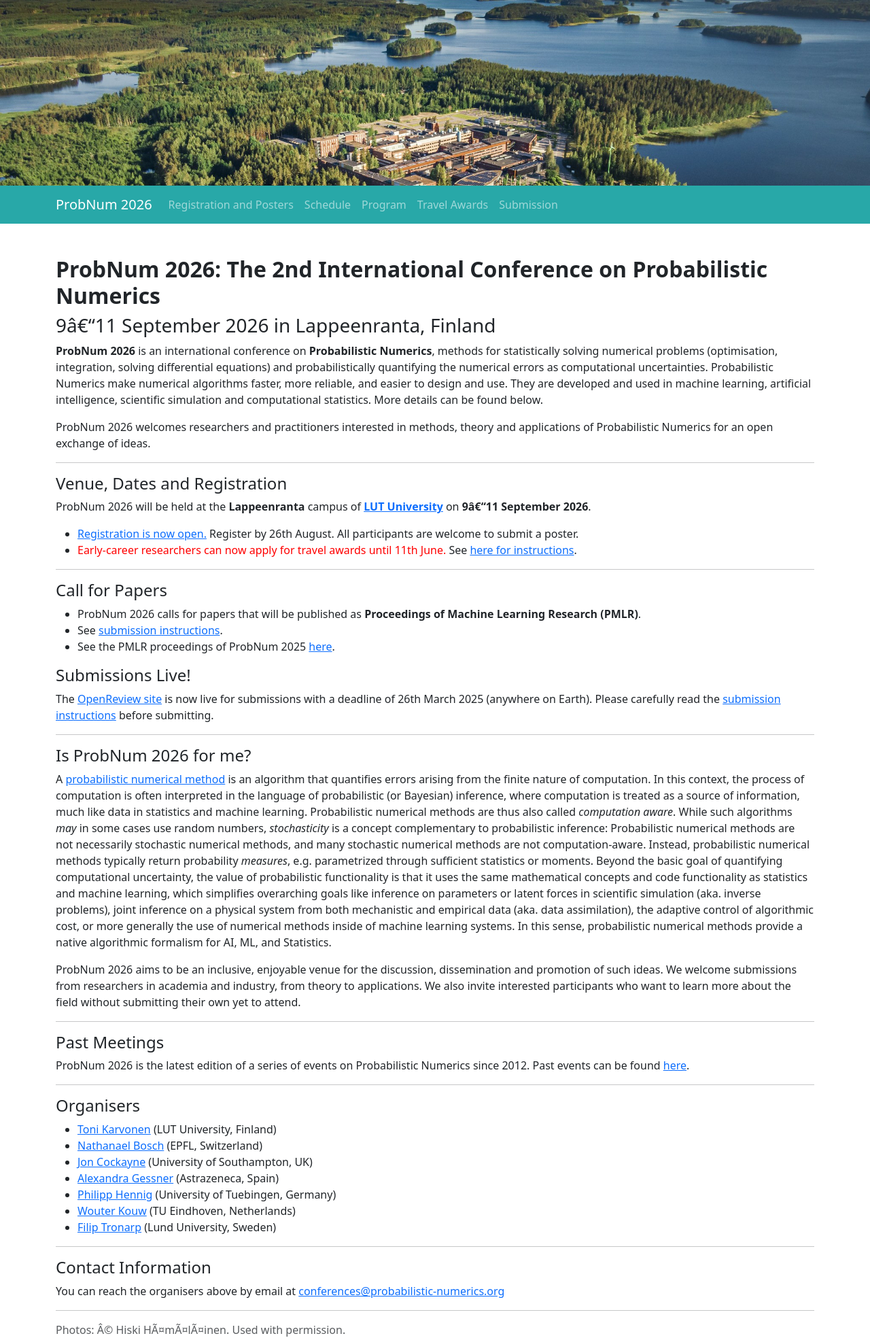
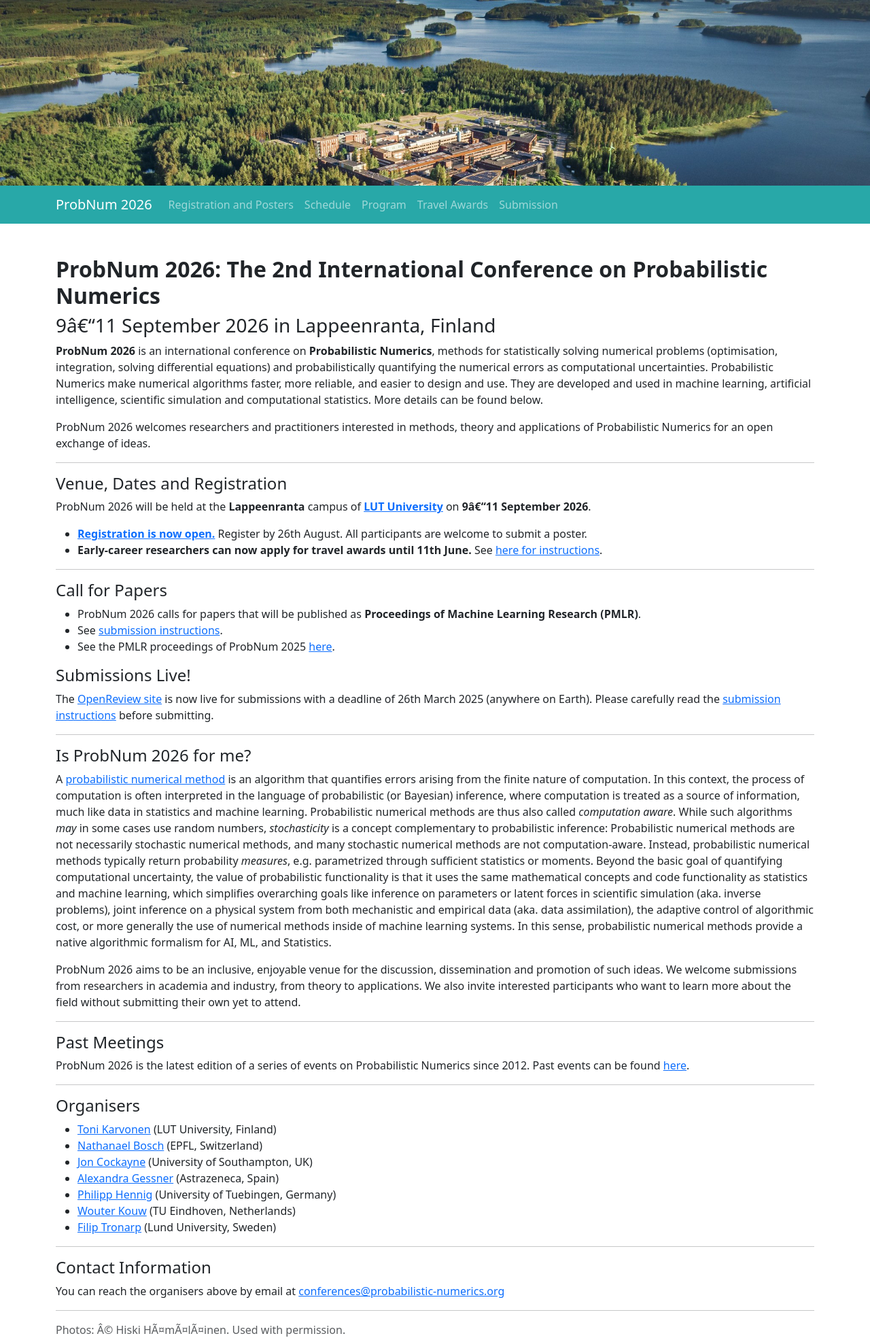
Before and after one commit to probnum2026/probnum2026.github.io, a Jekyll site: the page built from index.md, in a window 1280 px wide. Shown: the whole page at 68% size. Built offline with Jekyll 4.4.1, drawn with Linux system fonts in a browser that asks for light colours; nearby versions of some CDN libraries.

Commit message:
formatting

```diff
--- a/index.md
+++ b/index.md
@@ -16,8 +16,8 @@ ProbNum 2026 welcomes researchers and practitioners interested in methods, theor
 
 ProbNum 2026 will be held at the **Lappeenranta** campus of **[LUT University](https://www.lut.fi/en)** on **9&ndash;11 September 2026**.
 
-- <span style="color:red">[Registration is now open.](/registration)</span> Register by 26th August. All participants are welcome to submit a poster.
-- <span style="color:red">Early-career researchers can now apply for travel awards until 11th June.</span> See [here for instructions](/support).
+- [**Registration is now open.**](/registration) Register by 26th August. All participants are welcome to submit a poster.
+- **Early-career researchers can now apply for travel awards until 11th June.** See [here for instructions](/support).
 
 ---
 
```
